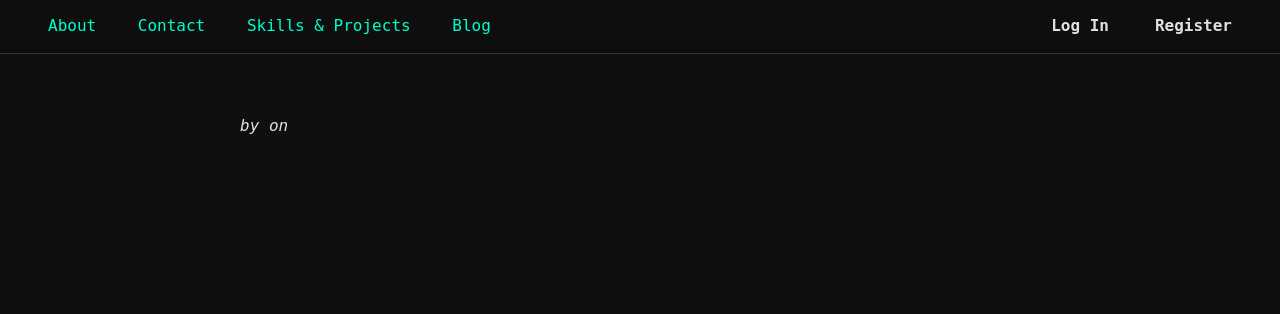
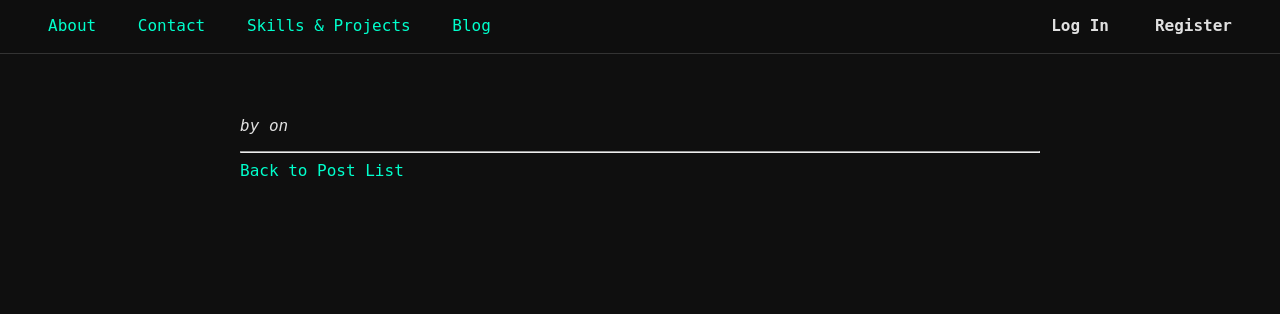
Before and after one commit to amaldgregory/portfolio_website, a Django app: template templates/post_detail.html in a window 1280 px wide. Shown: the top 314 px of the page. Run offline with Django 5.2, Linux system fonts and the light colour scheme; the template is opened without the code that fills it, so the values that code supplies are empty.

Commit message:
updating post detail to include edit and delete features

```diff
--- a/blog/views.py
+++ b/blog/views.py
@@ -4,6 +4,7 @@ from .forms import PostForm
 from django.contrib.auth import login
 from .forms import SignUpForm # Import the new form
 from django.contrib.auth.decorators import login_required , permission_required
+from django.core.exceptions import PermissionDenied
 
 # Read (List) View
 def post_list(request):
@@ -46,8 +47,12 @@ def post_update(request, slug):
     return render(request, 'post_form.html', {'form': form, 'post': post})
 
 # Delete View
+@login_required
 def post_delete(request, slug):
     post = get_object_or_404(Post, slug=slug)
+    if post.author != request.user:
+        raise PermissionDenied
+
     if request.method == 'POST':
         post.delete()
         return redirect('post_list')
--- a/templates/home.html
+++ b/templates/home.html
@@ -103,7 +103,7 @@
                 </div>
                 <div class="skill-category">
                     <h3>ML/DL</h3>
-                    <p>Scikit-learn, OpenCV, MediaPipe, LangChain</p>
+                    <p>Scikit-learn, OpenCV, MediaPipe, MatPlotLib, Numpy, Pandas, LangChain</p>
                 </div>
                 <div class="skill-category">
                     <h3>Web & Tools</h3>
--- a/templates/post_detail.html
+++ b/templates/post_detail.html
@@ -10,5 +10,13 @@
         <div>
             {{ post.content|linebreaksbr }}
         </div>
+        <hr>
+
+        {% if user.is_authenticated and user == post.author %}
+            <a href="{% url 'post_update' slug=post.slug %}" class="btn btn-primary">Edit Post</a>
+            <a href="{% url 'post_delete' slug=post.slug %}" class="btn btn-danger">Delete Post</a>
+        {% endif %}
+
+        <a href="{% url 'post_list' %}" class="btn btn-secondary">Back to Post List</a>
     </article>
 {% endblock %}
```
